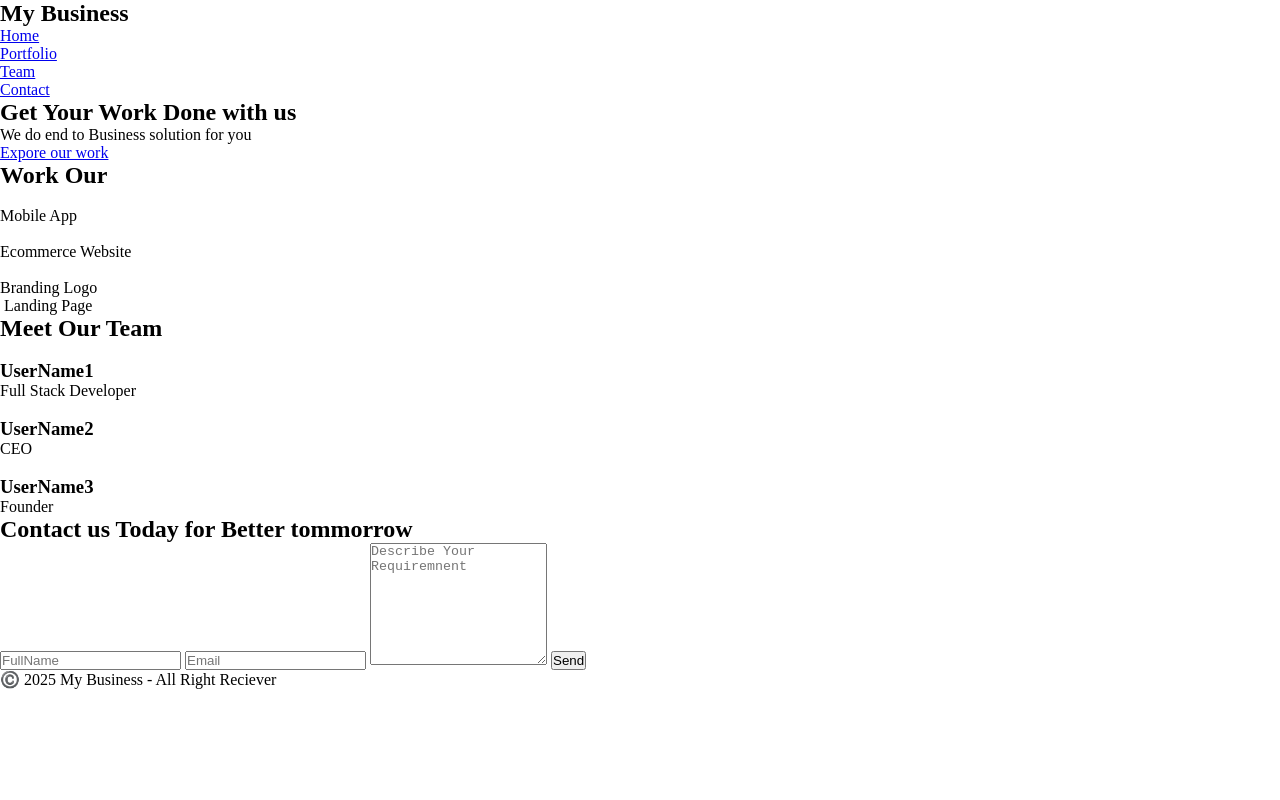
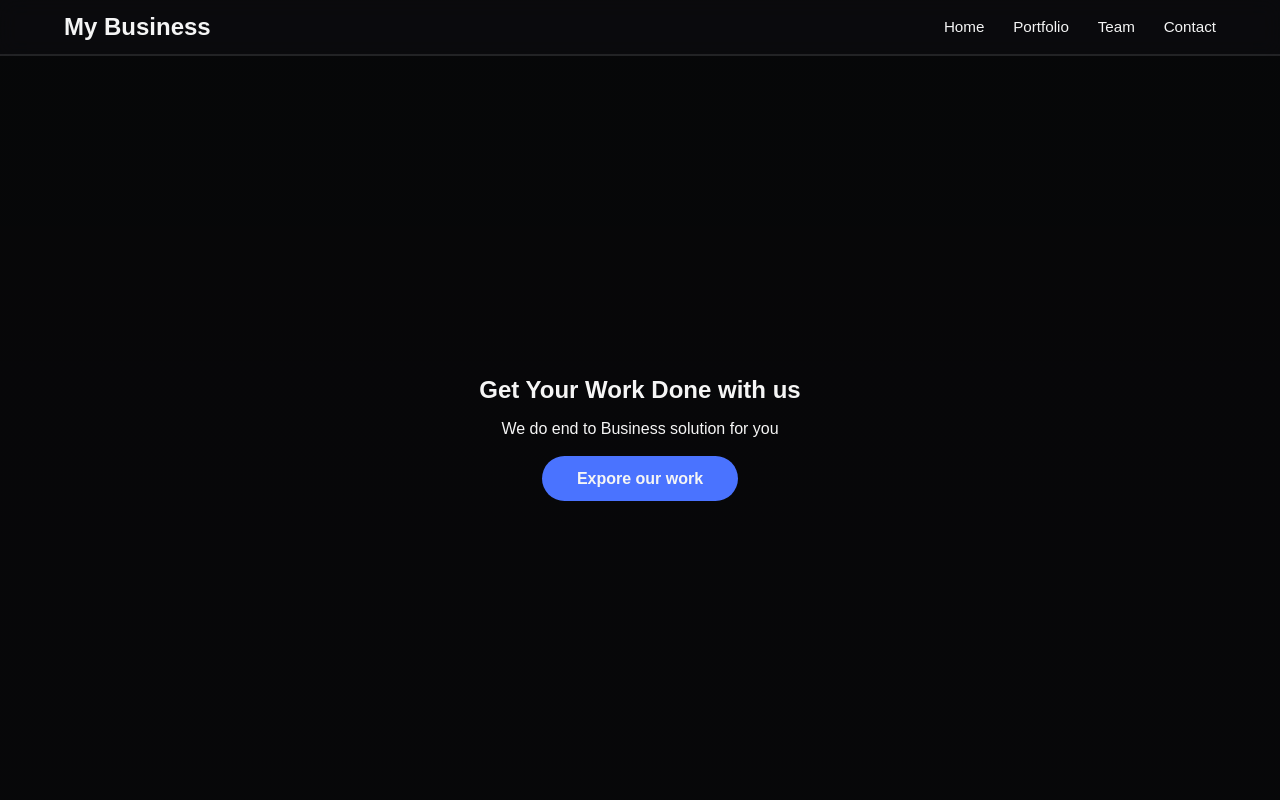
Before and after one commit to Alagendra-107/myFirstRepository, a plain HTML site: page project/project.html in a window 1280 px wide. Shown: the top 800 px of the page. Drawn offline with Linux system fonts and the light colour scheme; placeholder pictures from the web are drawn by us.

Commit message:
Completed html&css using small website create

```diff
--- a/project/project.css
+++ b/project/project.css
@@ -1,13 +1,211 @@
-*{
+:root {
+    --primary: #4a73ff;
+    --bg-dark: #0e0f12;
+    --text-light: #f5f5f5;
+    --text-gray: #c4c4c4;
+    --font-family: pop
+    --glass: rgba(255 255 255 0.6)
+}
+
+* {
     padding: 0px;
     margin: 0px;
     box-sizing: border-box;
+    font-family: 'poppins', sans-serif;
 }
 
-body{
-    width: 100vw;
-    height: 100%;
+body {
+    background: var(--bg-dark);
+    color: var(--text-light);
+    overflow-x: hidden;
+    /* width: 100vw;
+    height: 100%; */
+}
+
+.header {
+    position: fixed;
+    width: 100%;
+    background: rgba(15,15,18,0.5);
+    backdrop-filter: blur(10px);
+    border-bottom: 2px solid rgba(255,255,255,0.1);
+    padding:0.8rem 0 ;
+    z-index: 1000;
+}
+
+a {
+    text-decoration: none;
+    color: inherit;
+}
+
+ul li {
+    list-style-type: none;
+}
+
+.nav{
+    display: flex;
+    justify-content: space-between;
+    align-items: center;
+}
+
+.navigation{
+ display: flex;
+ gap: 1.8rem;
+
+}
+.navigation a{
+    font-size: 0.95rem;
+    font-weight: 500;
+    transition: 0.3s;
+}
+.navigation a:hover{
+    color: var(--primary);
+}
+
+.container {
+    width: 90%;
+    max-width: 1200px;
+    margin: auto;
+}
+
+.logo {}
+
+
+/* hero section */
+.hero{
+  height: 100vh;
+  display: flex;
+  justify-content: center;
+  align-items: center;
+  text-align: center;
+  padding-top: 4rem;
+  background: linear-gradient(rgba(0,0,0,0.55),rgba(0,0,0,0.5)),url("//https:via.placeholder.com/400") center/cover no-repeat;
 
 
 
 }
+#hero-title{
+  font-size: 3.5rem;
+  font-weight: 700;
+  max-width: 700px;
+
+}
+.hero-text{
+    margin: 1rem 0 2rem;
+    font: 1.2rem;
+    columns: var(--text-gray);
+}
+
+.btn{
+    padding: 0.9rem 2.2rem;
+    background-color: var(--primary);
+    border-radius: 50px;
+    display: inline block;
+    font-weight: 600;
+    font-size: 1rem;
+    transition: 0.3s;
+}
+
+.btn:hover{
+    opacity: 0.5;
+    transform: scale(1.05);
+}
+
+/* portifoloi */
+
+.portfolio{
+    padding: 6rem;
+    text-align: center;
+
+}
+
+.section-title{
+    font-size: 2.4rem;
+    margin-bottom: 0.5rem;
+}
+
+.grid{
+    display: grid;
+    gap: 1.5rem;
+    grid-template-columns: repeat(auto-fit,minmax(260px,1fr));
+}
+
+.card{
+    background:var();
+    border-radius: 15px;
+    padding: 1rem;
+    backdrop-filter: blur(20px);
+    border: 2px solid rgba(255 255 255,0.1);
+    transition: 0.5s;
+}
+.card img{
+    width: 100%;
+    height: 220px;
+    object-fit: cover;
+    border-radius: 15px;
+    display: block;
+    margin-bottom: 0.8rem;
+}
+.card p{
+    color: var(--text-gray);
+    font-size: 0.95rem;
+}
+.card:hover{
+    transform: translateY(-6px) scale(1.03) ;
+}
+
+.team{
+    padding: 6rem;
+    text-align: center;
+}
+.team-member{
+    display: flex;
+    gap: 2rem;
+    justify-content: center;
+    flex-wrap: wrap;
+}
+.person img{
+    width: 260px;
+    height: 230px;
+    border-radius: 50%;
+    object-fit: cover;
+    border: 4px solid var(--primary);
+    transition: 0.5s;
+}
+/* person:hover img{} */
+.person img:hover{
+    transform: scale(1.06);
+}
+.person h3{
+    margin: 1rem;
+    font-weight: 500;
+}
+
+.contact{
+    padding: 6rem;
+    text-align: center;
+}
+
+.contact-form{
+    display: flex;
+    flex-direction: column;
+    gap: 1rem;
+    max-width: 500px;
+    margin: auto;
+}
+
+.contact-form input, .contact-form textarea{
+    padding: 1rem;
+    border-radius: 10px;
+    border: none;
+    background-color: rgba(255 255 255,0.1);
+    color: white;
+}
+
+.footer {
+  text-align: center;
+  padding: 1.5rem;
+  border-top: 2px solid rgba(255, 255, 255, 0.12);
+  margin-top: 2rem;
+  font-size: 0.9rem;
+  color: var(--text-gray);
+}
--- a/project/project.html
+++ b/project/project.html
@@ -10,10 +10,10 @@
 
 <body>
     <!-- Nagivation -->
-    <header>
-        <nav>
-            <h2>My Business</h2>
-            <ul>
+    <header class="header">
+        <nav class="nav container">
+            <h2 class="logo">My Business</h2>
+            <ul class="navigation">
                 <li><a href="#home">Home</a></li>
                 <li><a href="#portfolio">Portfolio</a></li>
                 <li><a href="#team">Team</a></li>
@@ -23,50 +23,50 @@
     </header>
     <!-- hero section -->
     <main>
-        <section>
-            <div>
-                <h1>Get Your Work Done with us</h1>
-                <p>We do end to Business solution for you</p>
-                <a href="#portfolio">Expore our work</a>
+        <section id="hero" class="hero">
+            <div class="hero-contant">
+                <h1 class="hero-title">Get Your Work Done with us</h1>
+                <p class="hero-text"> We do end to Business solution for you</p>
+                <a class="btn" href="#portfolio">Expore our work</a>
             </div>
         </section>
         <!-- portfolio -->
-        <section>
-            <h2>Work Our</h2>
-            <div>
-                <div>
+        <section id="portfolio" class="portfolio">
+            <h2 class="section-title">Work Our</h2>
+            <div class="grid">
+                <div class="card">
                     <img src="//https:via.placeholder.com/400" alt="">
                     <p>Mobile App</p>
                 </div>
-                <div>
+                <div class="card">
                     <img src="//https:via.placeholder.com/400" alt="">
                     <p>Ecommerce Website</p>
                 </div>
-                <div>
+                <div class="card">
                     <img src="//https:via.placeholder.com/400" alt="">
                     <p>Branding Logo</p>
                 </div>
-                <div>
+                <div class="card">
                     <img src="//https:via.placeholder.com/400" alt="">
                     Landing Page
                 </div>
             </div>
         </section>
         <!-- team -->
-        <section>
-            <h2>Meet Our Team</h2>
-            <div>
-                <div>
+        <section class="team" id="team">
+            <h2 class="section-title">Meet Our Team</h2>
+            <div class="container team-member">
+                <div class="person">
                     <img src="//https:via.placeholder.com/400" alt="">
                     <h3>UserName1</h3>
                     <p>Full Stack Developer</p>
                 </div>
-                <div>
+                <div class="person">
                     <img src="//https:via.placeholder.com/400" alt="">
                     <h3>UserName2</h3>
                     <p>CEO</p>
                 </div>
-                <div>
+                <div class="person">
                     <img src="//https:via.placeholder.com/400" alt="">
                     <h3>UserName3</h3>
                     <p>Founder</p>
@@ -74,18 +74,18 @@
             </div>
         </section>
         <!-- contact -->
-        <section>
-            <h2>Contact us Today for Better tommorrow</h2>
-            <form action="">
+        <section  id="contact" class="contact">
+            <h2 class="section-title">Contact us Today for Better tommorrow</h2>
+            <form action="" class="contact-form">
                 <input type="text" name="" id="" placeholder="FullName" requireda />
                 <input type="email" name="" id="" placeholder="Email" requireda />
                 <textarea name="" id="" placeholder="Describe Your Requiremnent" rows="8"></textarea>
-                <button>Send</button>
+                <button class="btn">Send</button>
             </form>
         </section>
     </main>
     <!-- footer -->
-    <footer>
+    <footer class="footer">
       <p>©️ 2025 My Business - All Right Reciever</p>
     </footer>
 
```
